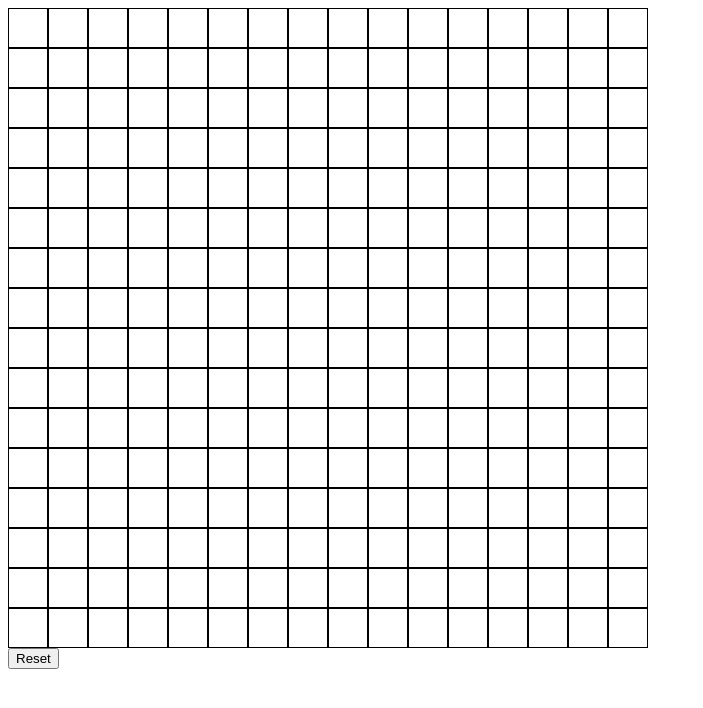
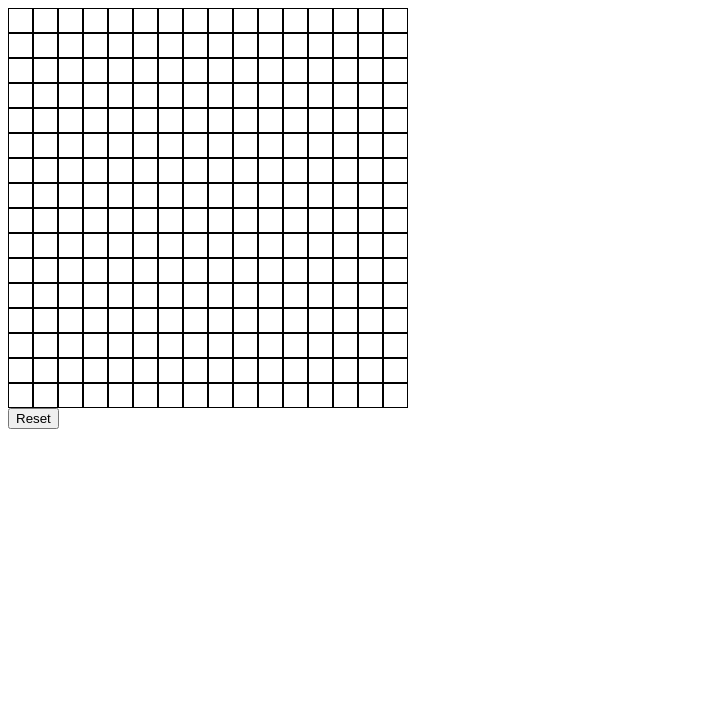
Before and after one commit to harrythomson1/etch-a-sketch, a plain HTML site: page index.html in a window 1280 px wide. Shown: the whole page, without its empty margins (0-703 px from the left). Drawn offline with Linux system fonts and the light colour scheme.

Commit message:
Altered the size of the grid.

```diff
--- a/style.css
+++ b/style.css
@@ -1,6 +1,6 @@
 #container {
-    width: 50vw;
-    height: 50vw;
+    width: 400px;
+    height: 400px;
     display: grid;
     grid-template-columns: repeat(16, 1fr);
 }
```
